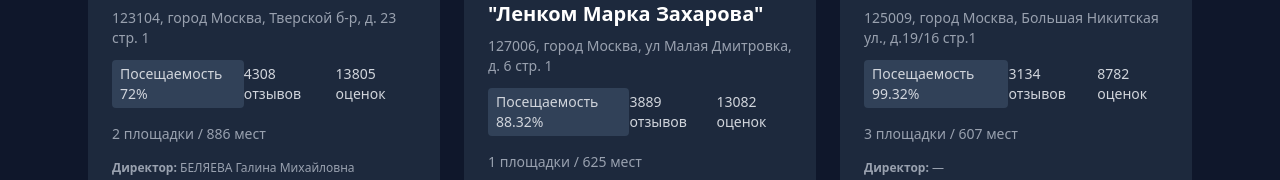
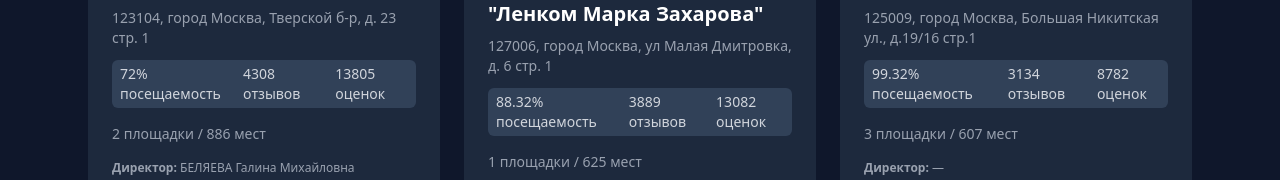
Before and after one commit to SavonarolaLabs/GameHub, a SvelteKit app: page / in a window 1280 px wide. Shown: the part 616-796 px from the top of the page. Built offline with nearby package versions, Linux system fonts and the light colour scheme.

Commit message:
change Посещаемость

```diff
--- a/src/routes/+page.svelte
+++ b/src/routes/+page.svelte
@@ -175,10 +175,10 @@
 								<p class="mb-3 line-clamp-2 text-sm text-gray-400">{t.address}</p>
 
 								<!-- stats -->
-								<div class="mb-4 flex items-center justify-between text-sm text-gray-300">
-									<span class="rounded bg-slate-700 px-2 py-1"
-										>Посещаемость {t.occupancy_percent}%</span
-									>
+								<div
+									class="mb-4 flex items-center justify-between rounded-md bg-slate-700 text-sm text-gray-300"
+								>
+									<span class="rounded px-2 py-1">{t.occupancy_percent}% посещаемость</span>
 									<div class="flex space-x-3">
 										<span>{t.yandex_reviews_count} отзывов</span>
 										<span>{t.yandex_ratings_count} оценок</span>
```
